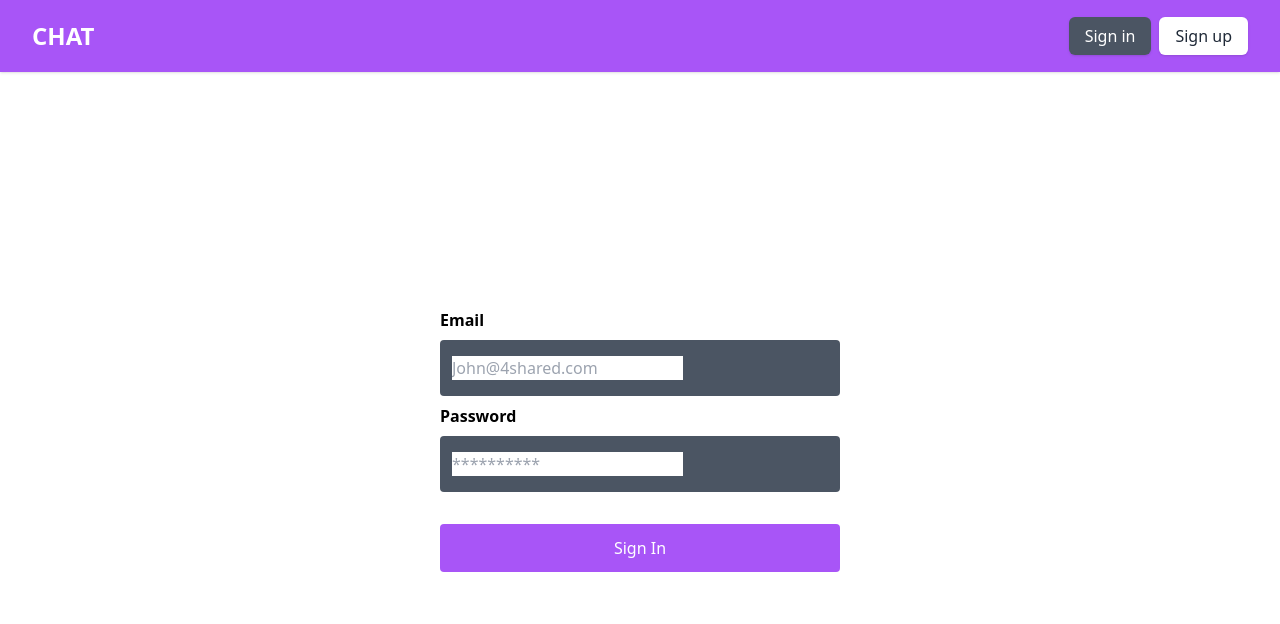
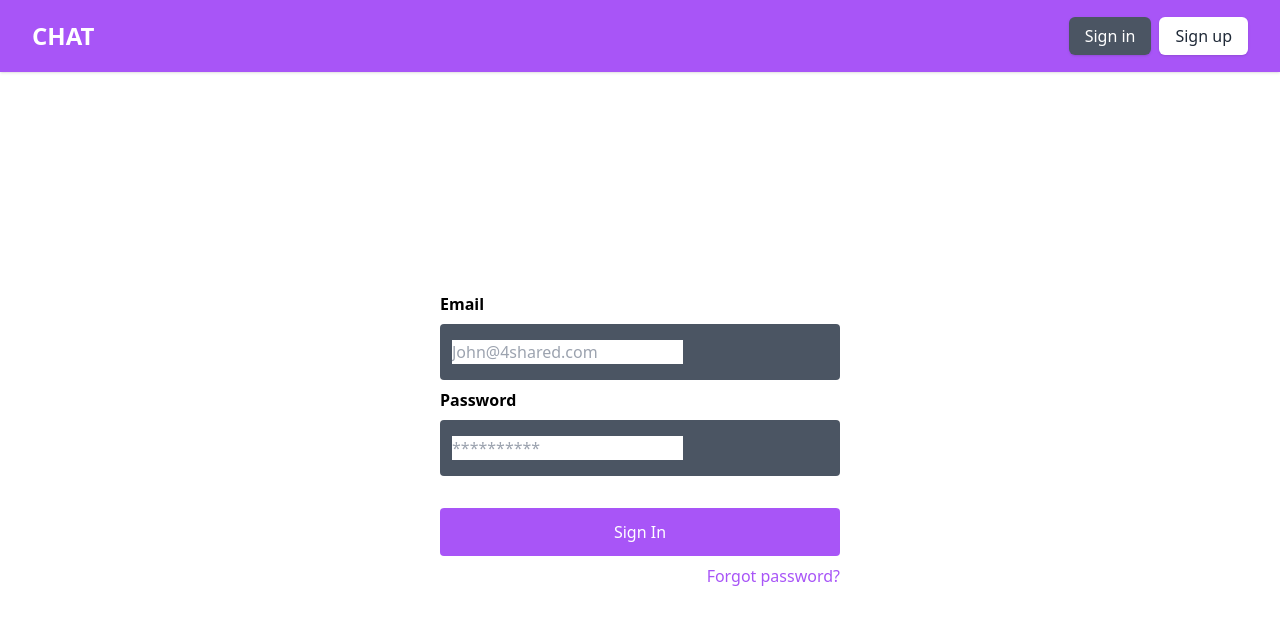
Before and after one commit to shunny2/web-chat, a React (Create React App) app: page /sign-in in a window 1280 px wide. Shown: the top 624 px of the page. Built offline with nearby package versions, Linux system fonts and the light colour scheme; no server answers.

Commit message:
♻️refactor: added link to the forgot my password page

```diff
--- a/src/pages/SignIn/index.tsx
+++ b/src/pages/SignIn/index.tsx
@@ -1,13 +1,14 @@
 import { useContext } from "react";
 import { Field, Form, Formik } from "formik";
-import { toast, ToastContainer } from 'react-toastify'
+import { toast, ToastContainer } from "react-toastify"
 
-import 'react-toastify/dist/ReactToastify.css';
+import "react-toastify/dist/ReactToastify.css";
 
 import * as yup from "yup";
 
 import { AuthContext } from "../../contexts/AuthContext";
 import { Input } from "../../components/shared/Input";
+import { Link } from "react-router-dom";
 
 interface IFormatData {
     email: string;
@@ -33,13 +34,13 @@ export const SignIn = () => {
         const result = await login(values);
 
         if (result instanceof Error)
-            toast.error(result.message)
+            toast.error(result.message);
     };
 
     const initialValues: IFormatData = {
         email: "",
         password: ""
-    }
+    };
 
     return (
         <>
@@ -80,6 +81,15 @@ export const SignIn = () => {
                                 >
                                     Sign In
                                 </button>
+
+                                <p className="text-right mt-2">
+                                    <Link
+                                        to="/forgot-password"
+                                        className="text-purple-500 hover:underline"
+                                    >
+                                        Forgot password?
+                                    </Link>
+                                </p>
                             </Form>
                         )
                     }}
```
